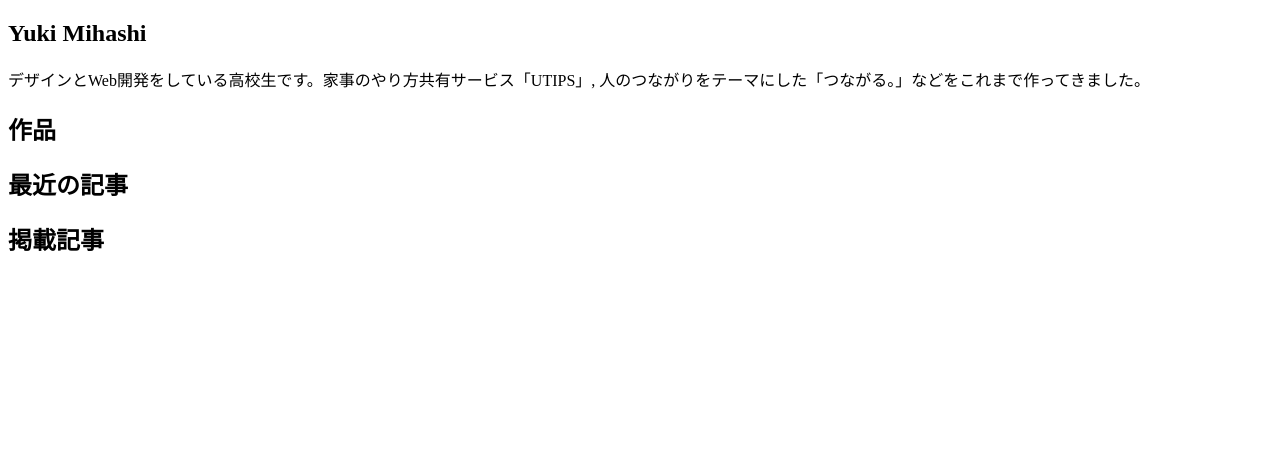
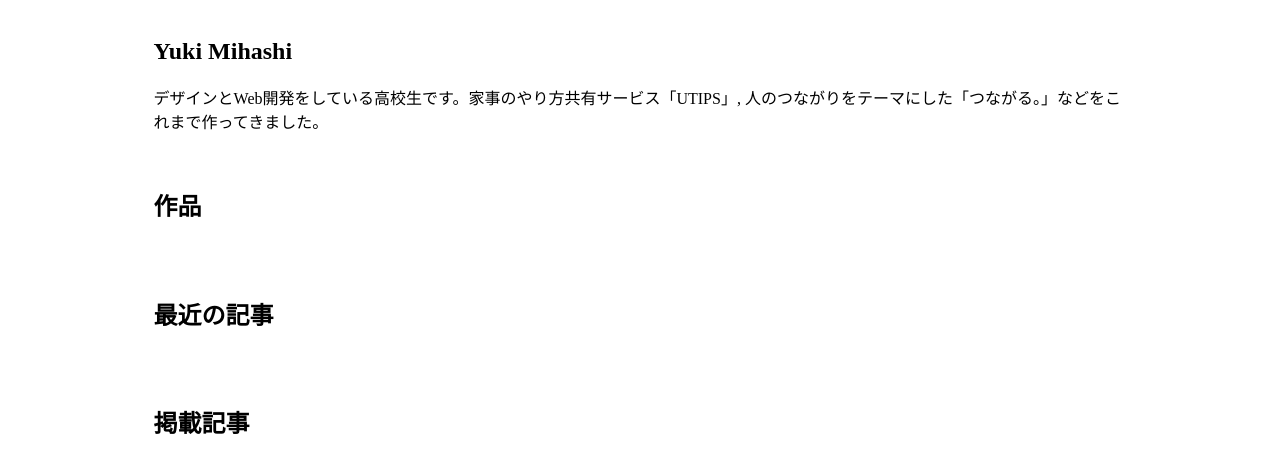
Before and after one commit to madoreenu/yuki384.github.io, a Jekyll site: the page built from index.md, in a window 1280 px wide. Shown: the top 473 px of the page. Built offline with Jekyll 4.4.1, drawn with Linux system fonts in a browser that asks for light colours.

Commit message:
add margin

```diff
--- a/_layouts/home.html
+++ b/_layouts/home.html
@@ -3,11 +3,11 @@ layout: default
 ---
 
 <div class="main">
-<div id="about" >
+<div id="about" class="section">
   <h2>Yuki Mihashi</h2>
   {{site.description}}
 </div>
-<div id="Works">
+<div id="Works" class="section">
   <h2>作品</h2>
   {% for post in site.categories.Works %}
   <article class="post">
@@ -19,7 +19,7 @@ layout: default
   </article>
   {% endfor %}
 </div>
-<div id="Blog">
+<div id="Blog" class="section">
   <h2>最近の記事</h2>
   {% for post in site.categories.Blog %}
   <article class="post">
@@ -27,7 +27,7 @@ layout: default
   </article>
   {% endfor %}
 </div>
-<div id="Articles">
+<div id="Articles" class="section">
   <h2>掲載記事</h2>
 </div>
 </div>
--- a/assets/css/main.css
+++ b/assets/css/main.css
@@ -0,0 +1,7 @@
+body{
+  margin: 0;
+}
+.section{
+  margin: 2px 0;
+  padding: 16px 12vw;
+}
```
